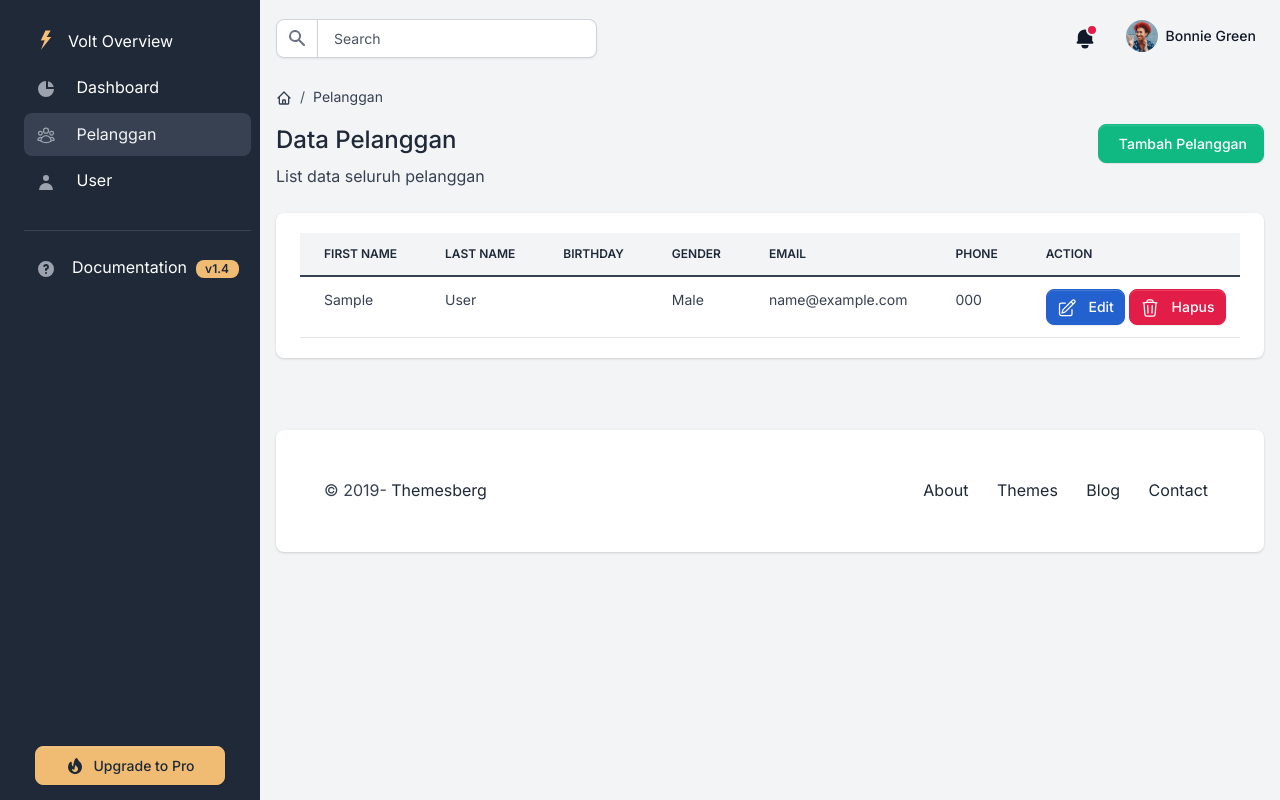
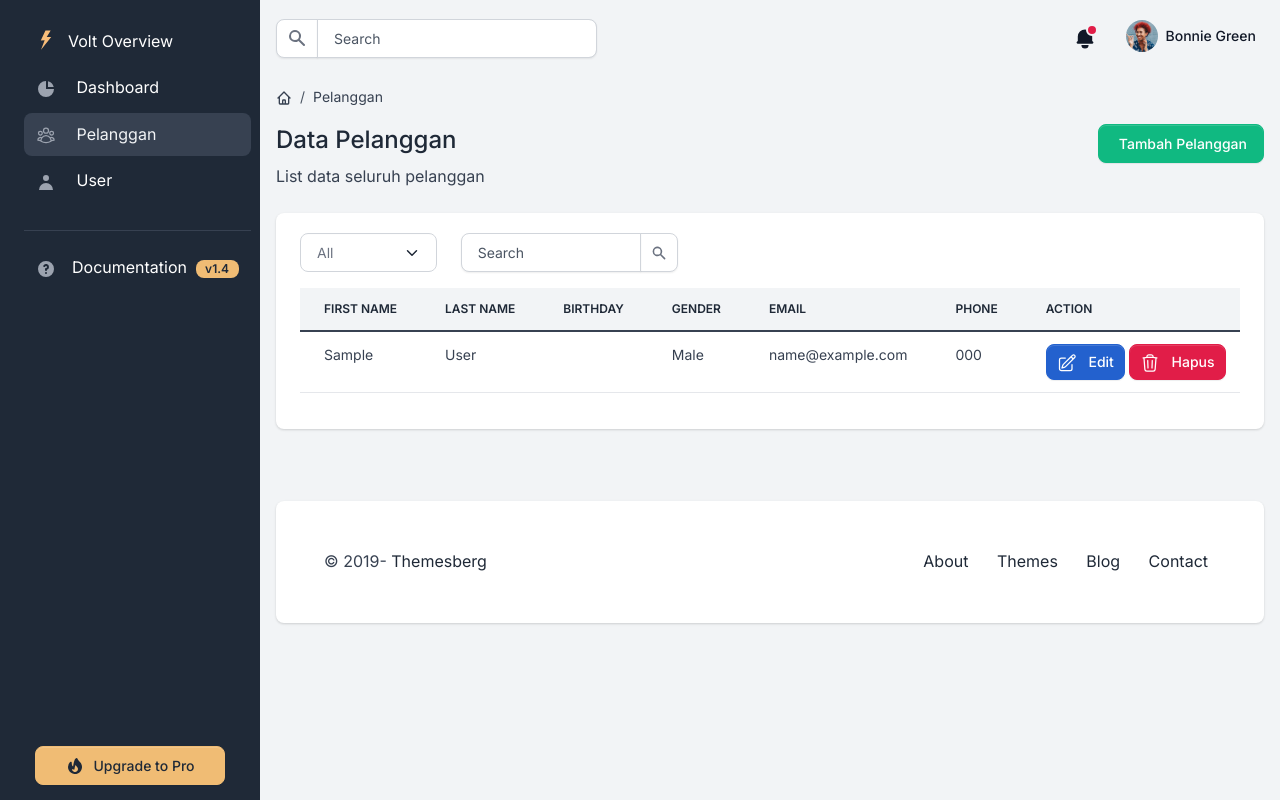
Before and after one commit to Syakk/BPFLaravel, a Laravel app: page /pelanggan in a window 1280 px wide. Run offline with Laravel 12, Linux system fonts and the light colour scheme; tables that the repository leaves empty hold one stand-in row (values such as "Sample post").

Commit message:
Pertemuan 10

```diff
--- a/app/Http/Controllers/PelangganController.php
+++ b/app/Http/Controllers/PelangganController.php
@@ -10,10 +10,16 @@ class PelangganController extends Controller
     /**
      * Display a listing of the resource.
      */
-    public function index()
+    public function index(Request $request)
     {
-        $data['dataPelanggan'] = Pelanggan::all();
-		return view('admin.pelanggan.index',$data);
+        $filterableColumns = ['gender'];
+        $searchableColumns = ['first_name'];
+
+        $pageData['dataPelanggan'] = Pelanggan::filter($request, $filterableColumns)
+        ->search($request, $searchableColumns)
+        ->paginate(10)->onEachSide(2)->withQueryString();
+
+        return view('admin.pelanggan.index', $pageData);
     }
 
     /**
--- a/app/Models/pelanggan.php
+++ b/app/Models/pelanggan.php
@@ -3,6 +3,7 @@
 namespace App\Models;
 
 use Illuminate\Database\Eloquent\Model;
+use Illuminate\Database\Eloquent\Builder;
 
 class pelanggan extends Model
 {
@@ -16,4 +17,26 @@ class pelanggan extends Model
         'email',
         'phone'
     ];
+
+    public function scopeFilter(Builder $query, $request, array $filterableColumns)
+    {
+        foreach ($filterableColumns as $column) {
+            if ($request->filled($column)) {
+                $query->where($column, $request->input($column));
+            }
+        }
+        return $query;
+    }
+
+
+    public function scopeSearch($query, $request, array $columns)
+    {
+        if ($request->filled('search')) {
+            $query->where(function($q) use ($request, $columns) {
+                foreach ($columns as $column) {
+                    $q->orWhere($column, 'LIKE', '%' . $request->search . '%');
+                }
+            });
+        }
+    }
 }
--- a/resources/views/admin/pelanggan/index.blade.php
+++ b/resources/views/admin/pelanggan/index.blade.php
@@ -39,6 +39,30 @@
                             </div>
                         @endif
                         <div class="table-responsive">
+                            <form method="GET" action="{{ route('pelanggan.index') }}" class="mb-3">
+                                <div class="row">
+                                    <div class="col-md-2">
+                                        <select name="gender" class="form-select" onchange="this.form.submit()">
+                                            <option value="">All</option>
+                                            <option value="Male" {{ request('gender')=='Male' ? 'selected' : '' }}>Male</option>
+                                            <option value="Female" {{ request('gender')=='Female' ? 'selected' : '' }}>Female</option>
+                                            <option value="Other" {{ request('gender')=='Other' ? 'selected' : '' }}>Other</option>
+                                        </select>
+                                    </div>
+                                    <div class="col-md-3">
+                                        <div class="input-group">
+                                            <input type="text" name="search" class="form-control" id="exampleInputIconRight" value="{{request('search')}}" placeholder="Search" aria-label="Search">
+                                            <button type="submit" class="input-group-text" id="basic-addon2">
+                                            <svg class="icon icon-xxs" fill="currentColor" viewBox="0 0 20 20" xmlns="http://www.w3.org/2000/svg"><path fill-rule="evenodd" d="M8 4a4 4 0 100 8 4 4 0 000-8zM2 8a6 6 0 1110.89 3.476l4.817 4.817a1 1 0 01-1.414 1.414l-4.816-4.816A6 6 0 012 8z" clip-rule="evenodd"></path></svg>
+                                            </button>
+                                            @if(request('search'))
+                                                <a href="{{ request()->fullUrlWithQuery(['search'=> null]) }}" class="btn btn-outline-secondary ml-3" id="clear-search"> Clear</a>
+                                            @endif
+                                        </div>
+                                    </div>
+                                </div>
+                            </form>
+
                             <table id="table-pelanggan" class="table table-centered table-nowrap mb-0 rounded">
                                 <thead class="thead-light">
                                     <tr>
@@ -86,6 +110,9 @@
 
                                 </tbody>
                             </table>
+                            <div class="mt-3">
+                            {{ $dataPelanggan->links('pagination::bootstrap-5') }}
+                            </div>
                         </div>
                     </div>
                 </div>
```
Also changed, not shown: database/seeders/CreateFirstUser.php (added, +20 -0 lines), database/seeders/CreatePelangganDummy.php (added, +31 -0 lines).
